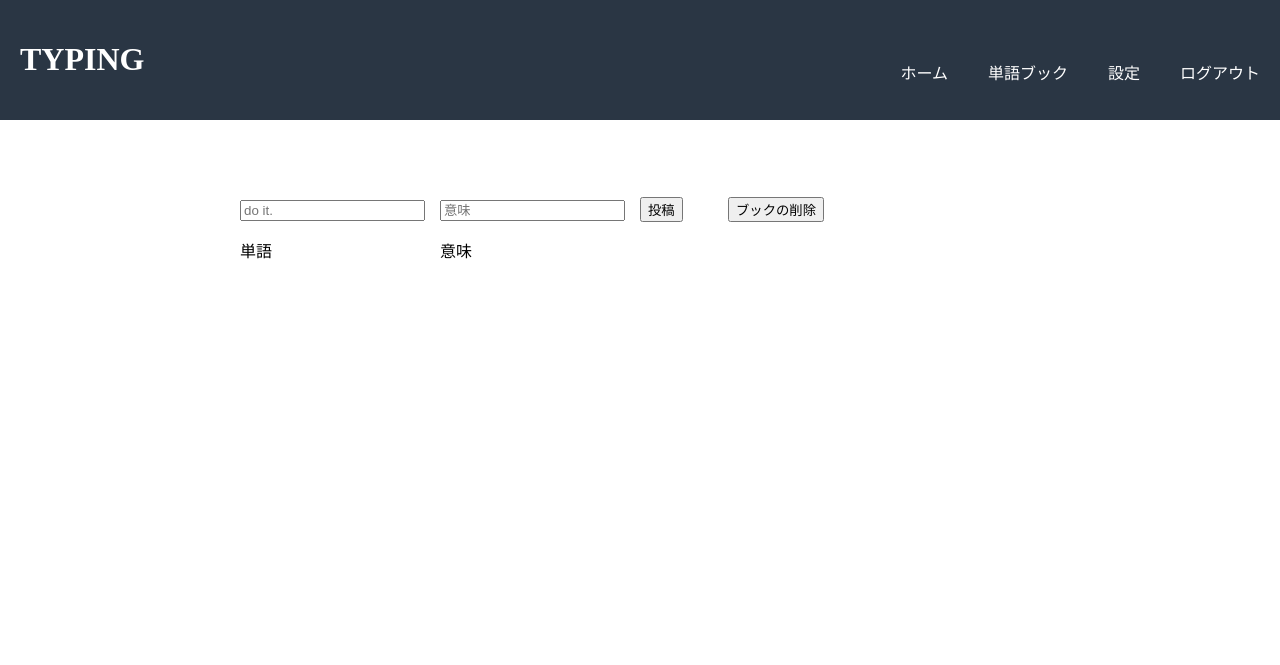
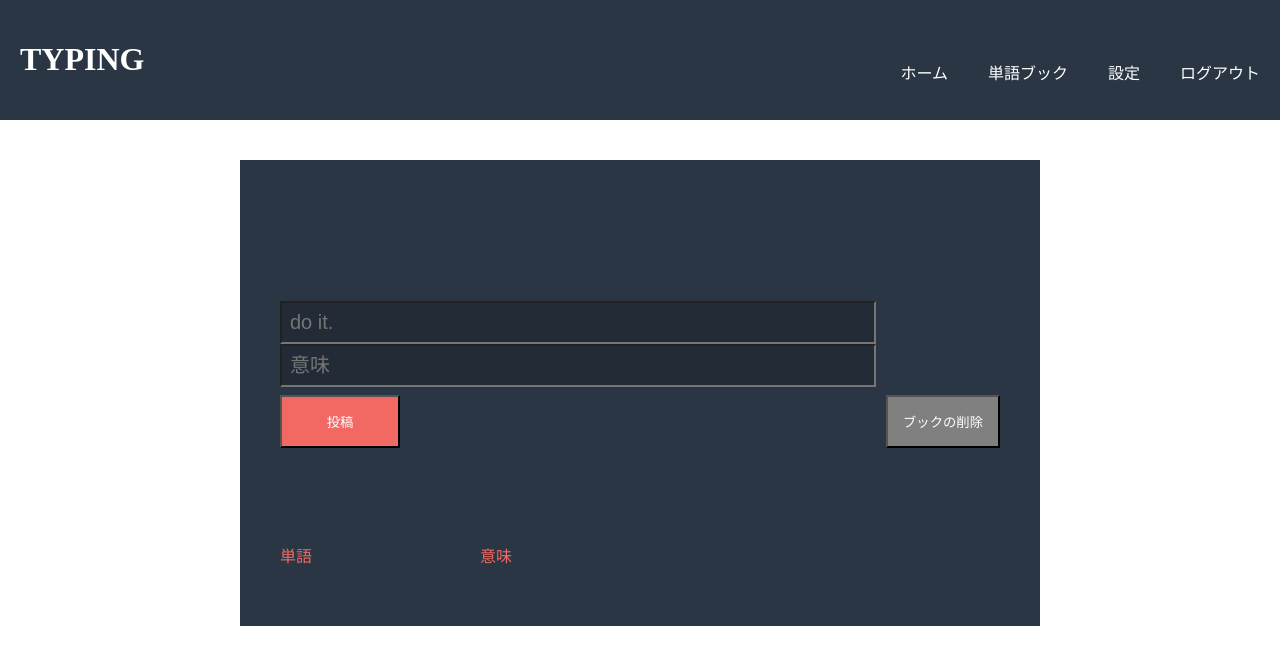
Before and after one commit to sskyh0208/env_flask, a Flask app: template web/flaskr/templates/words.html in a window 1280 px wide. Shown: the top 665 px of the page. Run offline with Flask 2, Linux system fonts and the light colour scheme; the template is opened without the code that fills it: values that come from a table or form of the project are taken from there, others are empty.

Commit message:
word.htmlのcss追加

```diff
--- a/web/flaskr/static/css/words.css
+++ b/web/flaskr/static/css/words.css
@@ -1,7 +1,56 @@
 .word__title {
+    display: flex;
+    justify-content:flex-start;
+    background: #2a3644;
+    padding: 40px;
+}
+
+.word__title h1 {
+    color: #f26964;
+}
+
+.word__title p {
+    color: #fff;
+}
+
+.word__form {
+    background: #2a3644;
+    padding: 40px;
+}
+
+.word__form form {
+    display: flex;
+    flex-direction: column;
+}
+
+.word__form [type="text"] {
+    background: rgba(0, 0, 0, 0.2);
+    color: #fff;
+    font-size: 20px;
+    padding: 8px;
+    width: 80%;
+    outline: none;
+}
+
+.word__form__btn {
+    margin-top: 8px;
     display: flex;
     justify-content: space-between;
 }
+
+.word__form__btn [type="submit"] {
+    background: #f26964;
+    color: #fff;
+    padding: 15px;
+    width: 120px;
+}
+
+.word__form__btn button {
+    background: grey;
+    color: #fff;
+    padding: 15px;
+}
+
 
 .score__table dl,
 .word__form dl,
@@ -23,3 +72,32 @@
 .word__table dl dd:nth-child(4) {
     width: 48px;
 }
+
+.word__table {
+    background: #2a3644;
+    padding: 40px;
+}
+
+.word__table__head span {
+    color: #f26964;
+}
+
+.word__table__row span {
+    color: #fff;
+}
+
+.word__table__row [type="text"] {
+    background: rgba(0, 0, 0, 0.2);
+    color: #fff;
+    outline: none;
+}
+
+.word__table__row .upd-btn {
+    background: #f26964;
+    color: #fff;
+}
+
+.word__table__row .dlt-btn {
+    background: grey;
+    color: #fff;
+}
--- a/web/flaskr/static/js/words/main.js
+++ b/web/flaskr/static/js/words/main.js
@@ -15,7 +15,7 @@ function update(wordId) {
 
     textElm.innerHTML ='<input id="update-' + textId + '" type="text" value="' + textElm.textContent.trim() + '">';
     commentElm.innerHTML ='<input id="update-' + commentId + '" type="text" value="' + commentElm.textContent.trim() + '">';
-    btnElm.innerHTML = '<button onclick="complete(\'' + wordId + '\')">完了</button>';
+    btnElm.innerHTML = '<button class="upd-btn" onclick="complete(\'' + wordId + '\')">完了</button>';
 };
 
 function complete(wordId) {
@@ -34,13 +34,13 @@ function complete(wordId) {
     if (text == updText && comment == updComment) {
         textElm.innerHTML = '<span>' + updText + '</span>';
         commentElm.innerHTML = '<span>' + updComment + '</span>';
-        btnElm.innerHTML = '<button onclick="update(\'' + wordId + '\')">編集</button>';
+        btnElm.innerHTML = '<button class="upd-btn" onclick="update(\'' + wordId + '\')">編集</button>';
         return;
     };
 
     textElm.innerHTML = '<span>' + updText + '</span>';
     commentElm.innerHTML = '<span>' + updComment + '</span>';
-    btnElm.innerHTML = '<button onclick="update(\'' + wordId + '\')">編集</button>';
+    btnElm.innerHTML = '<button class="upd-btn" onclick="update(\'' + wordId + '\')">編集</button>';
 
     data = {
         'id': wordId,
--- a/web/flaskr/templates/words.html
+++ b/web/flaskr/templates/words.html
@@ -17,24 +17,16 @@
 <div class="word__form">
     <form method="POST">
         {{ form.csrf_token }}
-        <dl>
-            <dt>
-                {{ form.text() }}
-            </dt>
-            <dd>
-                {{ form.comment() }}
-            </dd>
-            <dd>
-                {{ form.submit() }}
-            </dd>
-            <dd>
-                <button onclick="location.href='/delete_book/{{ book.id }}'">ブックの削除</a>
-            </dd>
-        </dl>
+        {{ form.text() }}
+        {{ form.comment() }}
+        <div class="word__form__btn">
+            {{ form.submit() }}
+            <button onclick="location.href='/delete_book/{{ book.id }}'">ブックの削除</a>
+        </div>
     </form>
 </div>
 <div class="word__table">
-    <dl>
+    <dl class="word__table__head">
         <dt>
             <span>単語</span>
         </dt>
@@ -44,7 +36,7 @@
     </dl>
     {% if words %}
     {% for word in words %}
-    <dl>
+    <dl class="word__table__row">
         <dt id="text-{{ word.id }}">
             <span>{{ word.text }}</span>
         </dt>
@@ -52,10 +44,10 @@
             <span>{{ word.comment }}</span>
         </dd>
         <dd id="btn-{{ word.id }}">
-            <button onclick="update('{{ word.id }}')">編集</button>
+            <button class="upd-btn" onclick="update('{{ word.id }}')">編集</button>
         </dd>
         <dd>
-            <button onclick="location.href='/delete_word/{{ word.book_id }}/{{ word.id }}'">削除</button>
+            <button class="dlt-btn" onclick="location.href='/delete_word/{{ word.book_id }}/{{ word.id }}'">削除</button>
         </dd>
     </dl>
     {% endfor %}
```
